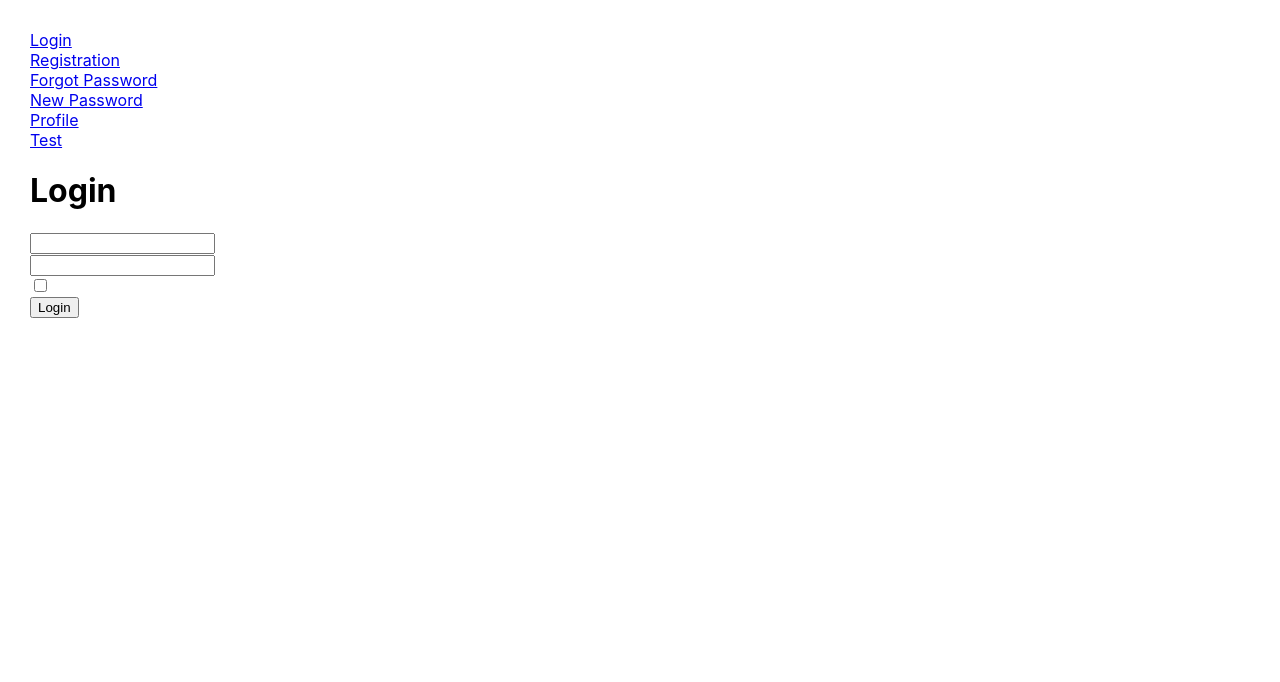
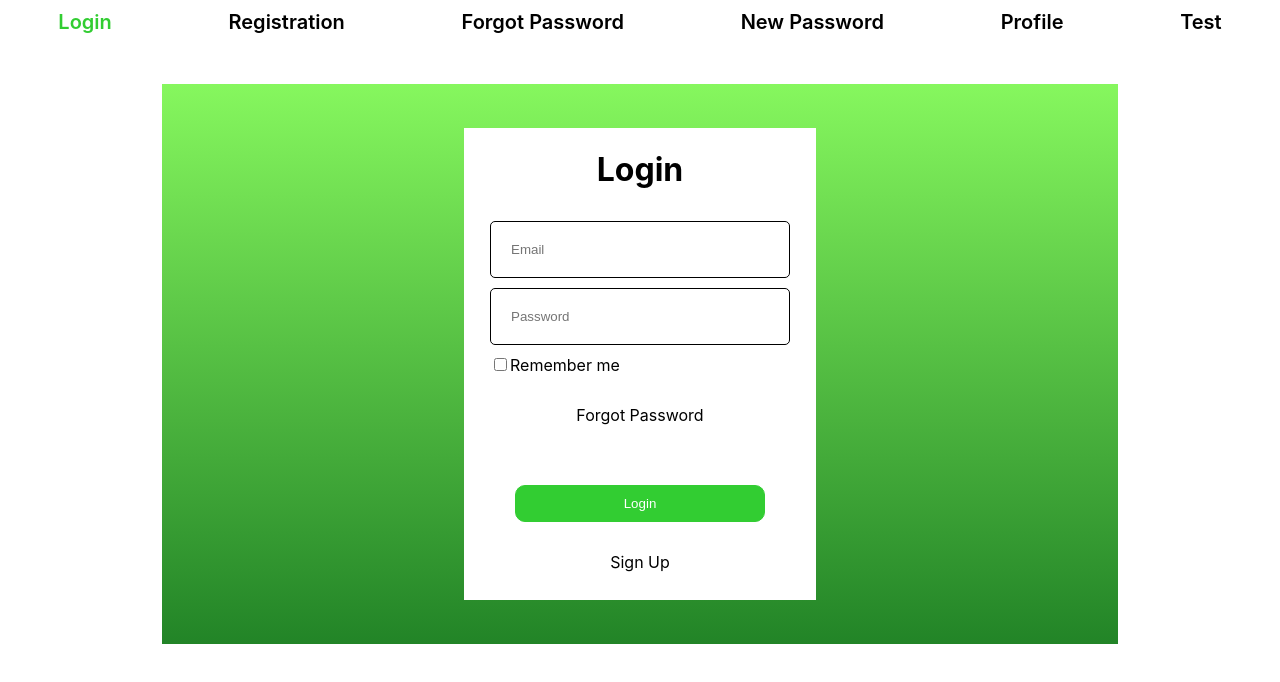
Before and after one commit to Roman160784/cards, a React (Create React App) app: page /#/login in a window 1280 px wide. Shown: the top 682 px of the page. Built offline with nearby package versions, Linux system fonts and the light colour scheme.

Commit message:
style project

```diff
--- a/src/App.css
+++ b/src/App.css
@@ -1,4 +1,3 @@
 .App {
-  padding-left: 30px;
-  padding-top: 30px;
+
 }
--- /dev/null
+++ b/src/n1-main/m1-ui/common/a1-Login/Login.module.css
@@ -0,0 +1,52 @@
+.loginForm {
+    display: flex;
+    flex-direction: column;
+    width: 300px;
+    margin: auto;
+}
+
+.headerLogin {
+    text-align: center;
+}
+
+.inputLogin {
+    width: 300px;
+    /*border-style: none;*/
+    /*border-bottom-style: ridge;*/
+    /*border-color: blue;*/
+    margin-top: 10px;
+    box-sizing: border-box;
+    padding: 20px;
+    border-radius: 5px;
+    border: 1px solid black;
+    outline-color: blue;
+}
+
+.errorsLogin {
+    color: red;
+    margin: 10px 0;
+}
+
+.forgot, .signUp {
+    text-align: center;
+    color: black;
+    text-decoration: none;
+    margin-top: 30px;
+}
+
+.forgot:hover, .signUp:hover {
+    text-decoration: underline;
+    color: limegreen;
+}
+
+.buttonLogin {
+    justify-content: center;
+    width: 250px;
+    margin: 60px auto 0;
+    padding: 10px;
+    border-radius: 10px;
+    border: 1px solid limegreen;
+    background-color: limegreen;
+    color: white;
+    cursor: pointer;
+}
--- a/src/n1-main/m1-ui/common/a1-Login/Login.tsx
+++ b/src/n1-main/m1-ui/common/a1-Login/Login.tsx
@@ -4,7 +4,8 @@ import {useDispatch, useSelector} from "react-redux";
 import {loginTC, setLoginErrorAC} from "../../../../n3-redux/a2-loginReducer/loginReducer";
 import {RootReducerType} from "../../../../n3-redux/a1-store/store";
 import {pathEnum} from "../../routes/a0-Main/Main";
-import {Navigate} from "react-router-dom";
+import {Navigate, NavLink} from "react-router-dom";
+import classes from './Login.module.css'
 
 type FormikErrorType = {
     email?: string
@@ -49,30 +50,35 @@ export const Login = () => {
     }
 
     return (
-        <form onSubmit={formik.handleSubmit}>
-            <h1>Login</h1>
+        <form onSubmit={formik.handleSubmit} className={classes.loginForm}>
+            <h1 className={classes.headerLogin}>Login</h1>
             <div>
-                <input
-                    {...formik.getFieldProps('email')}
+                <input className={classes.inputLogin} placeholder={'Email'}
+                       {...formik.getFieldProps('email')}
                 />
                 {formik.touched.email && formik.errors.email ?
-                    <div style={{color: 'red'}}>{formik.errors.email}</div> : null}
+                    <div className={classes.errorsLogin}>{formik.errors.email}</div> : null}
             </div>
 
             <div>
-                <input
-                    {...formik.getFieldProps('password')}
+                <input className={classes.inputLogin} placeholder={'Password'}
+                       {...formik.getFieldProps('password')}
                 />
                 {formik.touched.password && formik.errors.password ?
-                    <div style={{color: 'red'}}>{formik.errors.password}</div> : null}
-                <div style={{color: 'red'}}>{error}</div>
+                    <div className={classes.errorsLogin}>{formik.errors.password}</div> : null}
+                <div className={classes.errorsLogin}>{error}</div>
             </div>
             <div>
-                <input type={"checkbox"}
-                       {...formik.getFieldProps('rememberMe')}
-                />
+                <label>
+                    <input type={"checkbox"}
+                           {...formik.getFieldProps('rememberMe')}
+                    />
+                    Remember me
+                </label>
             </div>
-            <button type="submit">Login</button>
+            <NavLink to={pathEnum.restorePassword} className={classes.forgot}>Forgot Password</NavLink>
+            <button type="submit" className={classes.buttonLogin}>Login</button>
+            <NavLink to={pathEnum.registration} className={classes.signUp}>Sign Up</NavLink>
         </form>
     );
 }
--- /dev/null
+++ b/src/n1-main/m1-ui/routes/a0-Main/Main.module.css
@@ -0,0 +1,17 @@
+.blockComponents {
+    display: flex;
+    justify-content: center;
+    margin: 50px auto 0;
+    padding: 30px;
+    width: 70%;
+    height: 500px;
+    background: linear-gradient(180deg, #86f75e 0%, #228427 100%)
+}
+
+.content {
+    border: 1px solid white;
+    background-color: white;
+    width: 350px;
+    height: 470px;
+    margin: auto;
+}
--- a/src/n1-main/m1-ui/routes/a0-Main/Main.tsx
+++ b/src/n1-main/m1-ui/routes/a0-Main/Main.tsx
@@ -6,6 +6,7 @@ import { NewPassword } from "../../common/a4-NewPassword/NewRassword"
 import { Profile } from "../../common/a5-Profile/Profile"
 import { TestComponent } from "../../common/a6-test/test"
 import { Nav } from "../a1-Navlink/Navlink"
+import classes from "./Main.module.css"
 
 export enum pathEnum {
     login = '/login',
@@ -27,7 +28,8 @@ export const Main = () => {
         <HashRouter>
             <div>
                 <Nav />
-                <div>
+                <div className={classes.blockComponents}>
+                    <div className={classes.content}>
                     <Routes>
                         <Route path={pathEnum.login} element={<Login />} />
                         <Route path={pathEnum.registration} element={<Registration />} />
@@ -38,6 +40,7 @@ export const Main = () => {
                         <Route path={pathEnum.error404} element={<h1 style={{ textAlign: 'center', color: 'red' }}>404: PAGE NOT FOUND</h1>} />
                         <Route path={pathEnum.empty} element={<Navigate to={pathEnum.error404} />} />
                     </Routes>
+                    </div>
                 </div>
             </div>
         </HashRouter>
--- /dev/null
+++ b/src/n1-main/m1-ui/routes/a1-Navlink/NavLink.module.css
@@ -0,0 +1,24 @@
+.navLinks {
+    display: flex;
+    justify-content: space-around;
+    margin-top: 10px;
+}
+
+.link {
+    color: #000;
+    text-decoration: none;
+    font-size: 20px;
+    font-weight: 600;
+}
+
+.active {
+    color: limegreen;
+    text-decoration: none;
+    font-size: 20px;
+    font-weight: 600;
+}
+
+.link:hover {
+    color: limegreen;
+    text-decoration: underline;
+}
--- a/src/n1-main/m1-ui/routes/a1-Navlink/Navlink.tsx
+++ b/src/n1-main/m1-ui/routes/a1-Navlink/Navlink.tsx
@@ -1,27 +1,46 @@
-import { NavLink } from "react-router-dom"
-import { pathEnum } from "../a0-Main/Main"
+import {NavLink} from "react-router-dom"
+import {pathEnum} from "../a0-Main/Main"
+import classes from './NavLink.module.css'
 
 
 export const Nav = () => {
     return (
-        <nav>
-            <div >
-                <NavLink to={pathEnum.login}>Login</NavLink>
+        <nav className={classes.navLinks}>
+            <div>
+                <NavLink to={pathEnum.login}
+                         className={({isActive}) => `${isActive ? classes.active : classes.link}`}>
+                    Login
+                </NavLink>
             </div>
-            <div >
-                <NavLink to={pathEnum.registration}>Registration</NavLink>
+            <div>
+                <NavLink to={pathEnum.registration}
+                         className={({isActive}) => `${isActive ? classes.active : classes.link}`}>
+                    Registration
+                </NavLink>
             </div>
-            <div >
-                <NavLink to={pathEnum.restorePassword}>Forgot Password</NavLink>
+            <div>
+                <NavLink to={pathEnum.restorePassword}
+                         className={({isActive}) => `${isActive ? classes.active : classes.link}`}>
+                    Forgot Password
+                </NavLink>
             </div>
-            <div >
-                <NavLink to={pathEnum.newPassword}>New Password</NavLink>
+            <div>
+                <NavLink to={pathEnum.newPassword}
+                         className={({isActive}) => `${isActive ? classes.active : classes.link}`}>
+                    New Password
+                </NavLink>
             </div>
-            <div >
-                <NavLink to={pathEnum.profile}>Profile</NavLink>
+            <div>
+                <NavLink to={pathEnum.profile}
+                         className={({isActive}) => `${isActive ? classes.active : classes.link}`}>
+                    Profile
+                </NavLink>
             </div>
-            <div >
-                <NavLink to={pathEnum.test}>Test</NavLink>
+            <div>
+                <NavLink to={pathEnum.test}
+                         className={({isActive}) => `${isActive ? classes.active : classes.link}`}>
+                    Test
+                </NavLink>
             </div>
         </nav>
     )
```
